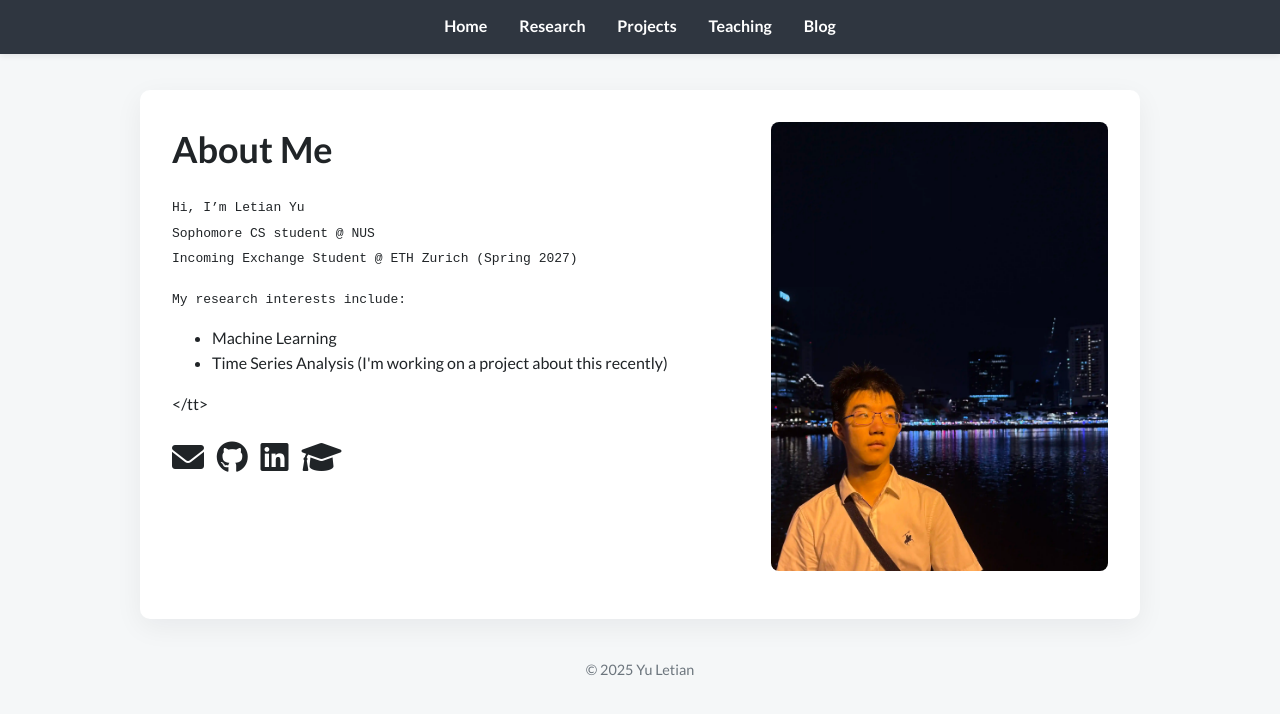
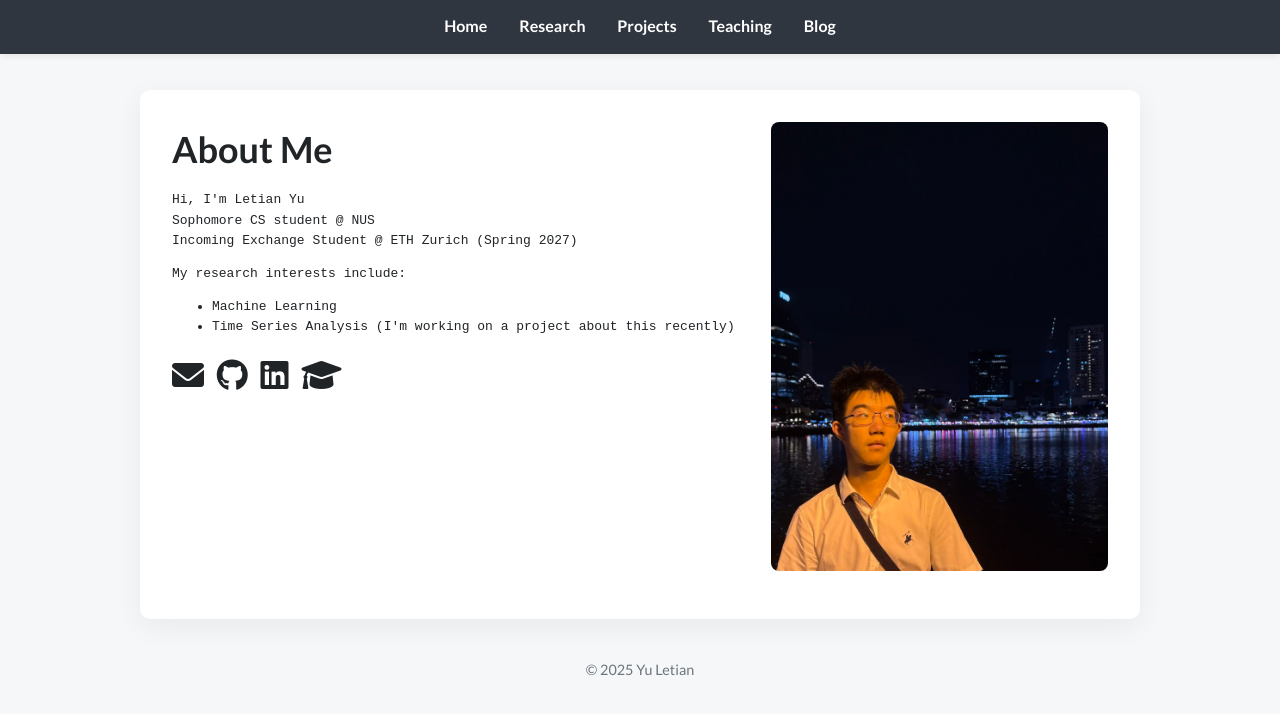
Before and after one commit to FisherSkyi/FisherSkyi.github.io, a Jekyll site: the page built from index.md, in a window 1280 px wide. Shown: the top 714 px of the page. Built offline with Jekyll 4.4.1, drawn with Linux system fonts in a browser that asks for light colours.

Commit message:
Transform to html

```diff
--- a/index.md
+++ b/index.md
@@ -11,19 +11,19 @@ title: Home
 
 <h1>About Me</h1>
 
-<tt>
+<p style="font-family: monospace;">
   Hi, I'm Letian Yu <br>
   Sophomore CS student @ NUS <br>
   Incoming Exchange Student @ ETH Zurich (Spring 2027) <br>
-</tt>
+</p>
 
-<tt>
-My research interests include:
-  <ul>
-    <li>Machine Learning</li>
-    <li>Time Series Analysis (I'm working on a project about this recently)</li>
-  </ul>
-</tt>
+<p style="font-family: monospace;">
+  My research interests include:
+</p>
+<ul style="font-family: monospace;">
+  <li>Machine Learning</li>
+  <li>Time Series Analysis (I'm working on a project about this recently)</li>
+</ul>
 
 <div class="social-icons">
   <a href="mailto:yuletian@nus.edu.sg"><i class="fas fa-envelope"></i></a>
```
